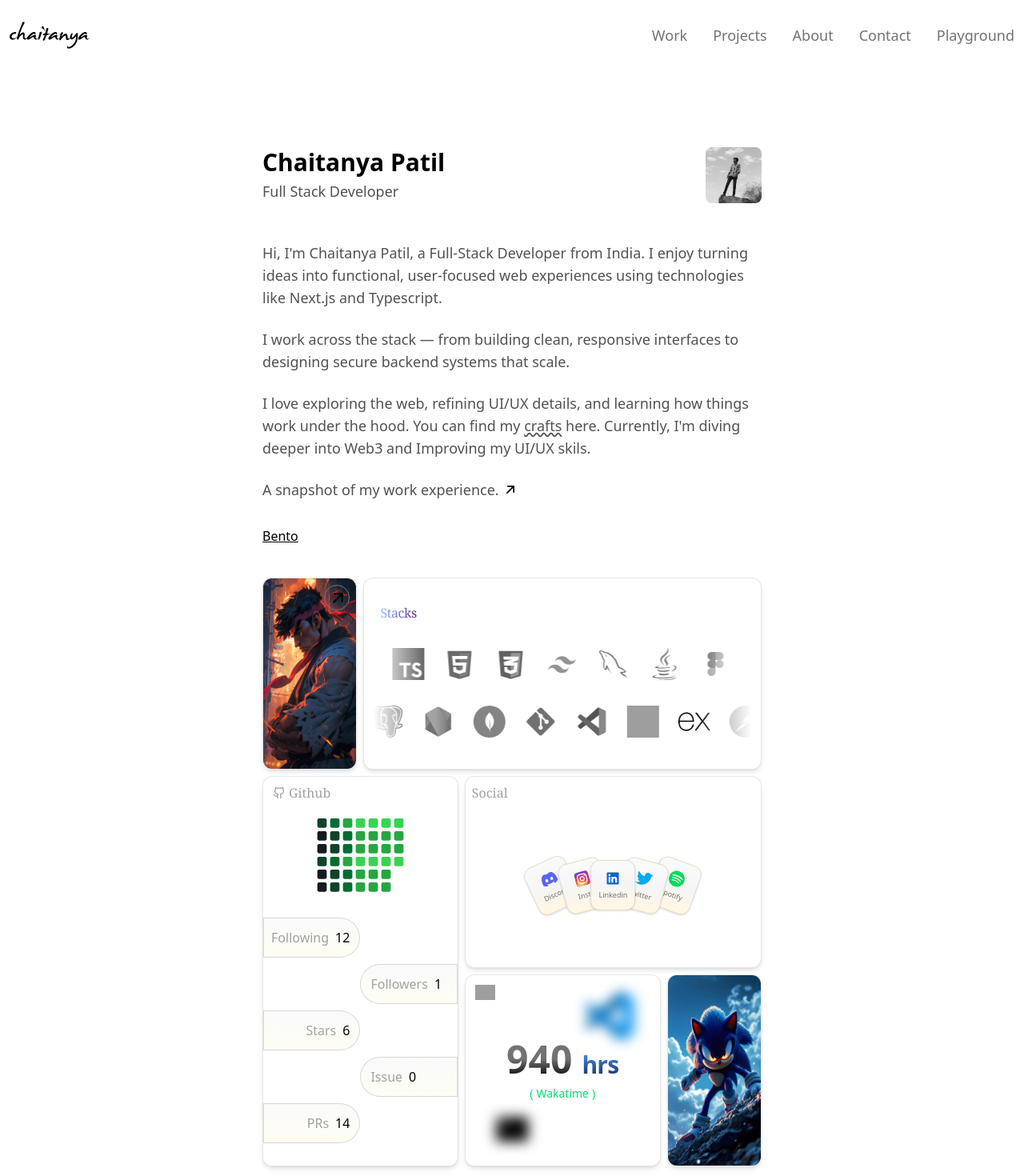
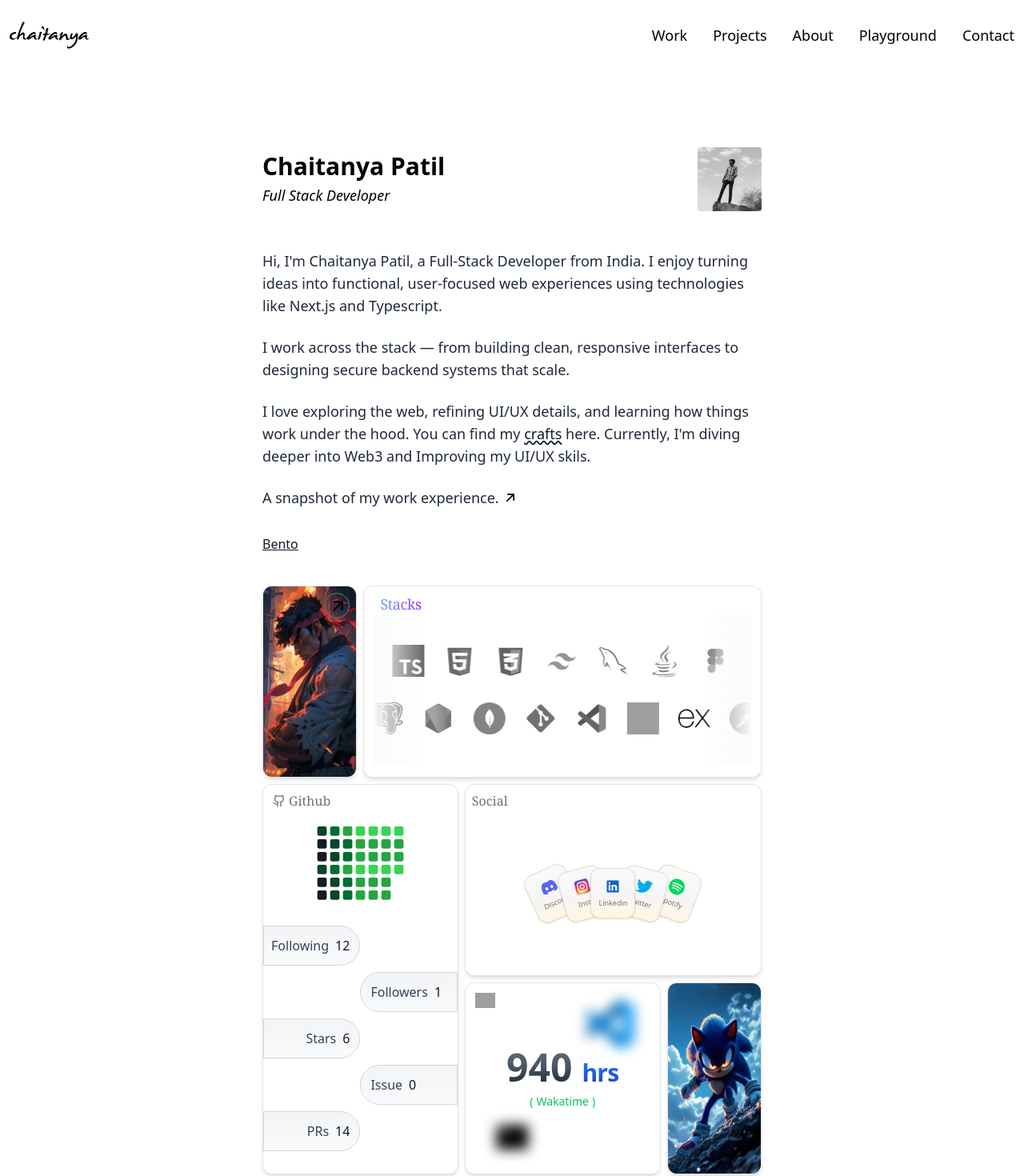
Before and after one commit to chaitany233patil/chaitanya-portfolio, a Next.js app: page / in a window 1280 px wide. Shown: the top 1470 px of the page at 80% size. Built offline with nearby package versions, Linux system fonts and the light colour scheme; grey boxes are pictures that could not be loaded.

Commit message:
improve color contrast

```diff
--- a/app/layout.tsx
+++ b/app/layout.tsx
@@ -23,8 +23,8 @@ export default function RootLayout({
   children: React.ReactNode;
 }>) {
   return (
-    <html lang="en">
-      <body className={`${poppins.variable} antialiased`}>
+    <html lang="en" className="">
+      <body className={`${poppins.variable} antialiased dark:bg-dark`}>
         <Navbar />
         {children}
         <Footer />
--- a/app/page.tsx
+++ b/app/page.tsx
@@ -108,7 +108,7 @@ export default function Home() {
   ];
 
   return (
-    <section>
+    <section className="bg-whitemin-h-screen">
       <motion.div
         initial="hidden"
         whileInView="visible"
@@ -117,7 +117,7 @@ export default function Home() {
       >
         <div className="flex justify-between items-center py-4">
           <div>
-            <div className="text-3xl font-semibold mb-1">
+            <div className="text-3xl font-semibold mb-1 text-textMain dark:text-textLight">
               {words.split(" ").map((word, index) => (
                 <React.Fragment key={index}>
                   <motion.span
@@ -134,7 +134,7 @@ export default function Home() {
             <motion.div
               transition={transition}
               variants={variants}
-              className="text-lg text-neutral-600"
+              className="text-lg italic"
             >
               Full Stack Developer
             </motion.div>
@@ -147,13 +147,13 @@ export default function Home() {
             <Image
               src={"/chaitanya.jpg"}
               alt="Chaitanya Patil"
-              height={70}
-              width={70}
-              className="z-1 rounded-lg"
+              height={80}
+              width={80}
+              className="z-1 rounded-sm"
             />
           </motion.div>
         </div>
-        <div className="text-lg text-neutral-600 pt-8 leading-7">
+        <div className="text-lg pt-8 leading-7 text-gray-800 dark:text-textMain">
           <motion.div transition={transition} variants={variants}>
             Hi, I&apos;m Chaitanya Patil, a Full-Stack Developer from India. I
             enjoy turning ideas into functional, user-focused web experiences
@@ -174,7 +174,7 @@ export default function Home() {
           >
             I love exploring the web, refining UI/UX details, and learning how
             things work under the hood. You can find my{" "}
-            <span className="underline decoration-wavy cursor-pointer">
+            <span className="underline decoration-wavy cursor-pointer text-gray-900 dark:text-textLight">
               crafts
             </span>{" "}
             here. Currently, I&apos;m diving deeper into Web3 and Improving my
@@ -183,7 +183,7 @@ export default function Home() {
           <motion.div
             transition={transition}
             variants={variants}
-            className="pt-6 flex items-center "
+            className="pt-6 flex items-center text-gray-800 dark:text-textMain"
           >
             A snapshot of my work experience.
             <Link href={"/work"}>
@@ -206,15 +206,16 @@ export default function Home() {
             </Link>
           </motion.div>
         </div>
+
         <motion.div
           transition={transition}
           variants={variants}
           className="pb-10"
         >
-          <div className="pt-8 underline">Bento</div>
+          <div className="pt-8 underline text-gray-900">Bento</div>
           <div className="pt-10 grid grid-cols-5 grid-rows-5 sm:grid-rows-3 gap-2">
             {/* Playgorund */}
-            <Card className="order-1 sm:order-none col-span-2 sm:col-span-1 flex items-center hover:scale-[90%] active:scale-[90%] overflow-hidden">
+            <Card className="order-1 sm:order-none col-span-2 sm:col-span-1 flex items-center hover:scale-[90%] active:scale-[90%] overflow-hidden bg-gray-50 dark:bg-cardBg">
               <figure className="relative flex h-full max-w-sm transition-all duration-2000 overflow-hidden">
                 <img
                   className="rounded-lg hover:scale-[120%] active:scale-[120%] transition-all duration-500"
@@ -222,7 +223,7 @@ export default function Home() {
                   alt="image description"
                 />
                 <Link href={"/playground"}>
-                  <figcaption className="absolute top-2 right-2 h-8 w-8 hover:rotate-360 active:rotate-360 transition-all duration-500 flex items-center text-lg text-white bottom-6 border border-neutral-500 rounded-full">
+                  <figcaption className="absolute top-2 right-2 h-8 w-8 hover:rotate-360 active:rotate-360 transition-all duration-500 flex items-center text-lg text-white bottom-6 border border-neutral-500 dark:border-accentMuted rounded-full">
                     <Image
                       src={"/arrow.svg"}
                       alt="arrow"
@@ -238,35 +239,35 @@ export default function Home() {
             {/* Tech Stack */}
             <Card
               className={
-                "col-span-5 sm:col-span-4 px-3 h-60 flex flex-col justify-between items-center overflow-hidden"
+                "col-span-5 sm:col-span-4 px-3 h-60 flex flex-col justify-between items-center overflow-hidden bg-gray-50 dark:bg-cardBg"
               }
             >
-              <div className="flex flex-col justify-center h-full w-full gap-8 pb-4">
+              <div className="flex flex-col justify-center h-full w-full pb-4">
                 <div className="flex w-full text-md tracking-tight pt-2 ps-2 font-serif">
-                  <span className="font-medium bg-gradient-to-r from-blue-300 to-purple-900 bg-clip-text text-transparent">
+                  <span className="text-lg font-medium bg-gradient-to-r from-blue-400 to-purple-600 dark:from-accentBlue dark:to-purple-900 bg-clip-text text-transparent">
                     Stacks
                   </span>
                 </div>
-                <div className="relative flex flex-col items-center justify-center gap-8 overflow-hidden">
+                <div className="relative h-full flex items-center overflow-hidden">
+                  <div className="flex flex-col gap-8">
                     <ScrollingRow images={stack} />
                     <ScrollingRow images={revStack} reverse />
                     {/* Left Fade */}
-                  <div className="absolute left-0 top-0 h-full w-16 bg-gradient-to-r from-white to-transparent pointer-events-none" />
+                    <div className="absolute left-0 top-0 h-full w-16 bg-gradient-to-r from-gray-50 dark:from-cardBg to-transparent pointer-events-none" />
 
                     {/* Right Fade */}
-                  <div className="absolute right-0 top-0 h-full w-16 bg-gradient-to-l from-white to-transparent pointer-events-none" />
+                    <div className="absolute right-0 top-0 h-full w-16 bg-gradient-to-l from-gray-50 dark:from-cardBg to-transparent pointer-events-none" />
+                  </div>
                 </div>
               </div>
             </Card>
 
             {/* Github */}
-            <Card className="col-span-3 sm:col-span-2 row-span-2 group">
+            <Card className="col-span-3 sm:col-span-2 row-span-2 group bg-gray-50 dark:bg-cardBg">
               <a href="https://github.com/chaitany233patil" target="_blank">
-                <div>
-                  <div className="text-md text-neutral-400 p-2 font-serif flex items-center">
+                <div className="text-md text-gray-500 dark:text-accentMuted p-2 font-serif flex items-center">
                   <Github className="h-4" />
                   Github
-                  </div>
                 </div>
                 <div className="flex items-center justify-center mb-2">
                   <GithubHeatMap />
@@ -275,14 +276,16 @@ export default function Home() {
                   {gitStat.map(({ title, count }, index) => (
                     <div
                       key={index}
-                      className={`flex border border-gray-400/40 py-3 px-3 text-neutral-400 bg-gradient-to-b from-neutral-50 to-yellow-200/10 transition-all duration-600 w-1/2 ${
+                      className={`flex border border-gray-300 dark:border-gray-700 py-3 px-3 text-gray-700 dark:text-textMain bg-gradient-to-b from-gray-100 to-gray-50 dark:from-cardBgLight dark:to-cardBg transition-all duration-600 w-1/2 ${
                         index % 2 == 0
-                          ? "self-start rounded-r-full group-hover:w-3/5 justify-end group-active:w-3/5"
+                          ? "self-start rounded-r-full group-hover:w-3/5 justify-end group-active:w-3/5 "
                           : "self-end rounded-l-full group-hover:w-3/5 justify-start group-active:w-3/5"
                       }`}
                     >
                       {title}
-                      <span className="ml-2 text-black">{count}</span>
+                      <span className="ml-2 text-gray-900 dark:text-textLight">
+                        {count}
+                      </span>
                     </div>
                   ))}
                 </div>
@@ -290,9 +293,9 @@ export default function Home() {
             </Card>
 
             {/* Social */}
-            <Card className="order-2 sm:order-none col-span-5 sm:col-span-3 rowspan-2 group">
+            <Card className="order-2 sm:order-none col-span-5 sm:col-span-3 rowspan-2 group bg-gray-50 dark:bg-cardBg">
               <div className="flex flex-col h-full items-center">
-                <div className="text-md text-neutral-400 p-2 font-serif w-full">
+                <div className="text-md text-gray-500 dark:text-accentMuted p-2 font-serif w-full">
                   Social
                 </div>
                 <div
@@ -313,20 +316,20 @@ export default function Home() {
             </Card>
 
             {/* VScode Stat */}
-            <Card className="relative order-3 sm:order-none col-span-5 sm:col-span-2 group flex flex-col justify-between overflow-hidden">
+            <Card className="relative order-3 sm:order-none col-span-5 sm:col-span-2 group flex flex-col justify-between overflow-hidden bg-gray-50 dark:bg-cardBg">
               <div className="m-3">
                 <img src={"/icons/code.svg"} width={25} />
               </div>
               <div className="h-full flex items-center mt-[-60px] justify-center flex-col gap-2">
                 <div className="">
-                  <span className="text-5xl font-semibold text-transparent bg-clip-text bg-gradient-to-b from-neutral-500 via-neutral-500 to-black ">
+                  <span className="text-5xl font-semibold text-transparent bg-clip-text bg-gradient-to-b from-gray-500 via-gray-600 to-gray-900 dark:from-neutral-500 dark:via-neutral-400 dark:to-textLight">
                     940
                   </span>
-                  <span className=" tracking-tight ml-3 text-3xl font-semibold text-transparent bg-clip-text bg-gradient-to-b from-blue-400 to-blue-950">
+                  <span className="tracking-tight ml-3 text-3xl font-semibold text-transparent bg-clip-text bg-gradient-to-b from-blue-500 to-blue-800 dark:from-accentBlue dark:to-blue-950">
                     hrs
                   </span>
                 </div>
-                <div className="text-sm text-green-400">
+                <div className="text-sm text-green-500 dark:text-accentGreen">
                   <span className="mr-1">(</span>Wakatime
                   <span className="ml-1">)</span>
                 </div>
@@ -340,7 +343,7 @@ export default function Home() {
             </Card>
 
             {/* Anime */}
-            <Card className="order-1 sm:order-none col-span-2 sm:col-span-1 flex items-center hover:scale-[90%] active:scale-[90%] overflow-hidden">
+            <Card className="order-1 sm:order-none col-span-2 sm:col-span-1 flex items-center hover:scale-[90%] active:scale-[90%] overflow-hidden bg-gray-50 dark:bg-cardBg">
               <figure className="relative flex h-full max-w-sm transition-all duration-2000 overflow-hidden">
                 <img
                   className="rounded-lg hover:scale-[120%] active:scale-[120%] transition-all duration-500"
--- a/components/Card.tsx
+++ b/components/Card.tsx
@@ -8,7 +8,7 @@ export const Card = ({
   return (
     <div
       className={
-        "rounded-xl shadow-md bg-white transition-all border border-neutral-600/15 " +
+        "rounded-xl shadow-md bg-white transition-all border border-neutral-600/15 dark:bg-cardBg " +
         className
       }
     >
--- a/components/Navbar/Navbar.tsx
+++ b/components/Navbar/Navbar.tsx
@@ -13,8 +13,8 @@ export const Navbar = () => {
     { title: "Work", href: "/work" },
     { title: "Projects", href: "/projects" },
     { title: "About", href: "/about" },
+    { title: "Playground", href: "/playground" },
     { title: "Contact", href: "/contact" },
-    { title: "Playground", href: "/playground" },
   ];
 
   const containerVariants = {
@@ -76,7 +76,7 @@ export const Navbar = () => {
         <div className="flex gap-8">
           {NavItems.map((item, index) => (
             <Link key={index} href={item.href}>
-              <div className="text-neutral-500 hover:text-neutral-900 text-lg transition-all duration-300 relative group">
+              <div className="text-lg transition-all duration-300 relative group dark:text-white">
                 {item.title}
                 <span className="absolute -bottom-1 left-0 w-0 h-0.5 bg-neutral-900 transition-all duration-300 group-hover:w-full"></span>
               </div>
@@ -141,10 +141,10 @@ export const Navbar = () => {
                     whileTap={{ scale: 0.98 }}
                   >
                     <Link href={item.href}>
-                      <div className="text-neutral-500 hover:text-neutral-900 transition-colors duration-300 text-lg font-medium relative">
+                      <div className="text-neutral-500transition-colors duration-300 text-lg font-medium relative">
                         {item.title}
                         <motion.div
-                          className="absolute -bottom-1 left-0 right-0 h-0.5 bg-neutral-900 rounded-full"
+                          className="absolute inset-0"
                           initial={{ scaleX: 0 }}
                           whileHover={{ scaleX: 1 }}
                           transition={{ duration: 0.3, ease: "easeOut" }}
--- a/components/ScrollingRow.tsx
+++ b/components/ScrollingRow.tsx
@@ -48,7 +48,7 @@ const ScrollingRow = ({
             alt="tech"
             width={40}
             height={40}
-            className="transition-all duration-300 cursor-pointer filter grayscale hover:grayscale-0 active:grayscale-0"
+            className="transition-all duration-300 cursor-pointer filter grayscale hover:grayscale-0 dark:grayscale-0 active:grayscale-0"
           />
         ))}
       </div>
--- a/components/SocialCard.tsx
+++ b/components/SocialCard.tsx
@@ -10,7 +10,7 @@ export const SocialCard = (props: ISocial) => {
   return (
     <div
       className={
-        "bg-gradient-to-b from-neutral-50 via-neutral-100 to-yellow-400/15 min-w-12 md:min-w-14 max-w-[51px] px-2 py-3 flex flex-col justify-center items-center gap-2 bg-white transition-all shadow-sm border border-neutral-600/15 rounded-xl " +
+        "bg-gradient-to-b from-neutral-50 dark:from-[#23272F] dark:via-[#23272F ] via-neutral-100 to-yellow-400/15 dark:to-[#23272F] min-w-12 md:min-w-14 max-w-[51px] px-2 py-3 flex flex-col justify-center items-center gap-2 bg-white transition-all shadow-sm border border-neutral-600/15 rounded-xl " +
         props.className
       }
     >
@@ -20,7 +20,9 @@ export const SocialCard = (props: ISocial) => {
         className="h-full w-full flex flex-col items-center justify-center gap-1"
       >
         <img src={props.src} alt={props.alt} width={20} />
-        <div className="text-[9px] text-neutral-500">{props.title}</div>
+        <div className="text-[9px] text-neutral-500 dark:text-white">
+          {props.title}
+        </div>
       </a>
     </div>
   );
```
Also changed, not shown: app/globals.css (+19 -0 lines), 1 other file (tests, documents, lock files or other folders). Lines whose indentation alone changed are shown as unchanged.
